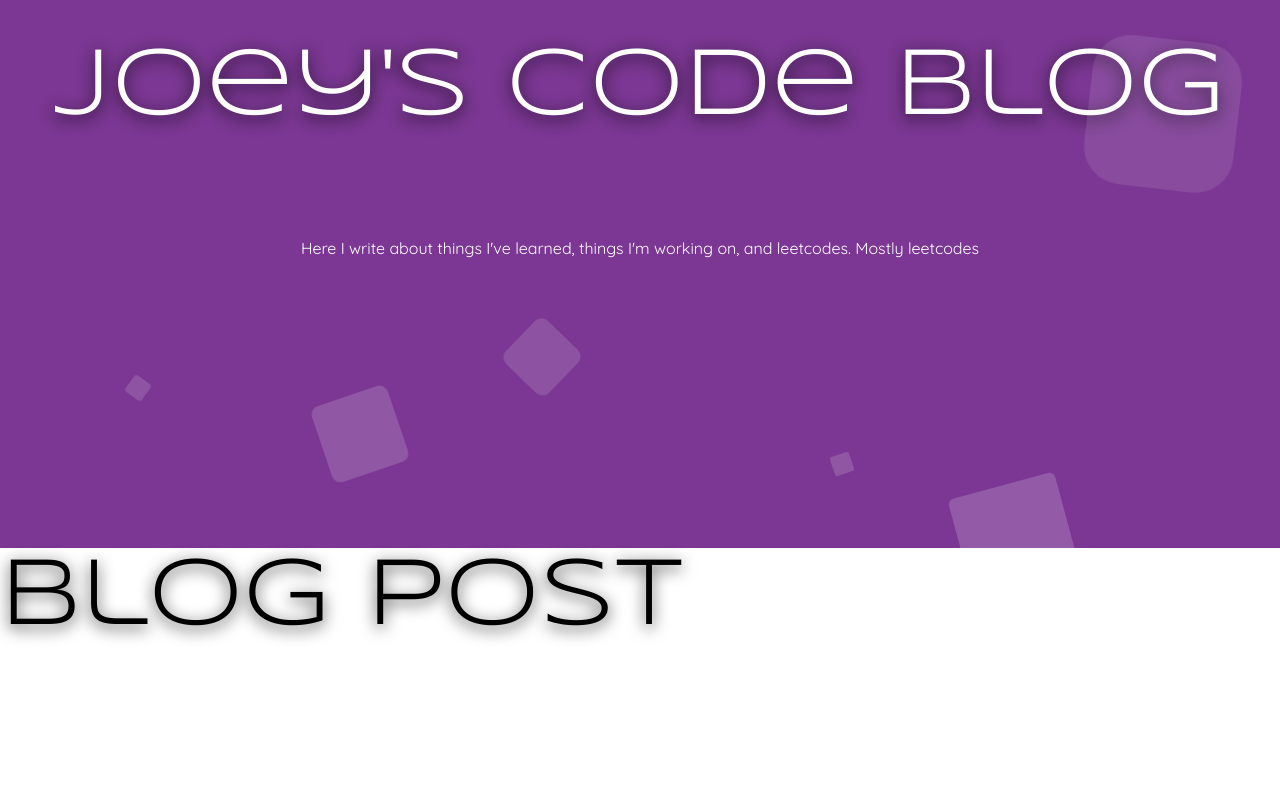
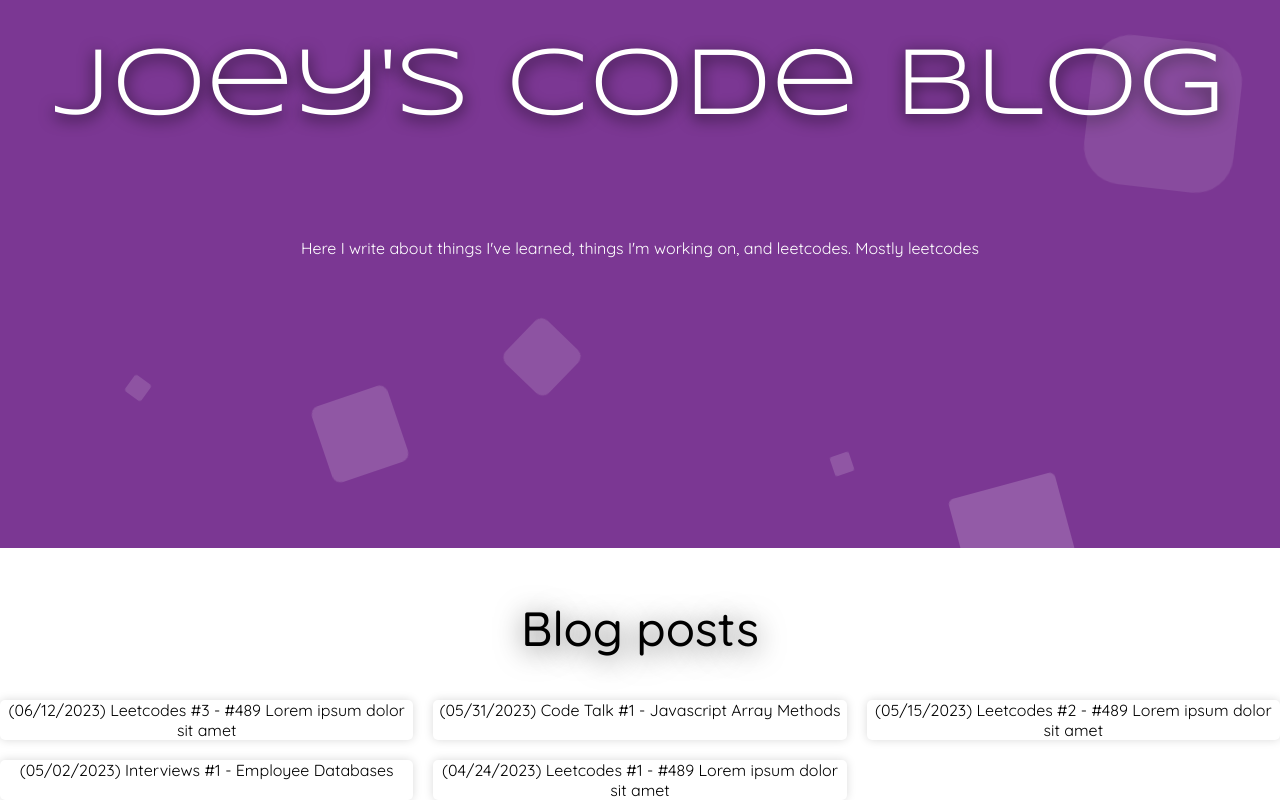
Before and after one commit to jwhunt19/portfolio, a Next.js app: page /blog in a window 1280 px wide. Shown: the part 252-1052 px from the top of the page. Before the commit the page ends 999 px from the top, so only its background shows below. Built offline with nearby package versions, Linux system fonts and the light colour scheme; a web font is replaced by a local one.

Commit message:
move blog page to new blog folder, add blog sections

```diff
--- a/pages/blog.js
+++ b/pages/blog/index.js
@@ -7,7 +7,7 @@ import { FontAwesomeIcon } from '@fortawesome/react-fontawesome'
 import { faGithub, faLinkedin, faTwitter } from '@fortawesome/free-brands-svg-icons'
 import { faEnvelope, faDownload, faBars } from '@fortawesome/free-solid-svg-icons'
 
-import BlogPost from '../components/blogpost.js';
+import BlogPost from '../../components/blogpost.js';
 
 export default function Blog() {
 
@@ -101,7 +101,16 @@ export default function Blog() {
       </ul>
     </div >
 
-    <BlogPost />
+    <div className='blog'>
+      <h2>Blog posts</h2>
+      <ul>
+        <li>(06/12/2023) Leetcodes #3 - #489 Lorem ipsum dolor sit amet</li>
+        <li>(05/31/2023) Code Talk #1 - Javascript Array Methods</li>
+        <li>(05/15/2023) Leetcodes #2 - #489 Lorem ipsum dolor sit amet</li>
+        <li>(05/02/2023) Interviews #1 - Employee Databases</li>
+        <li>(04/24/2023) Leetcodes #1 - #489 Lorem ipsum dolor sit amet</li>
+      </ul>
+    </div>
     </>
   )
 }
```
